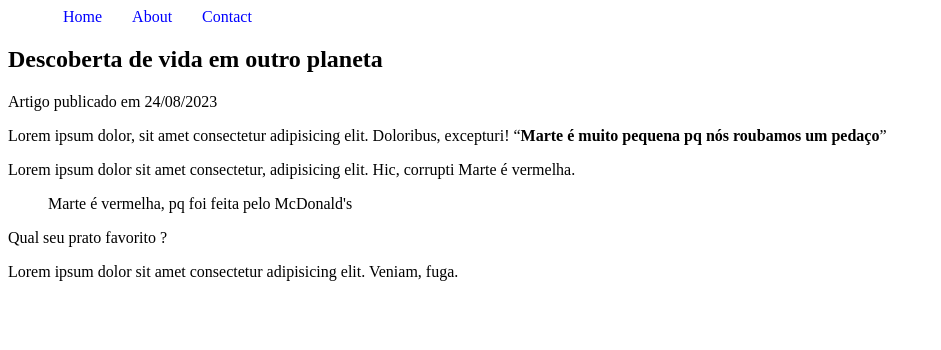
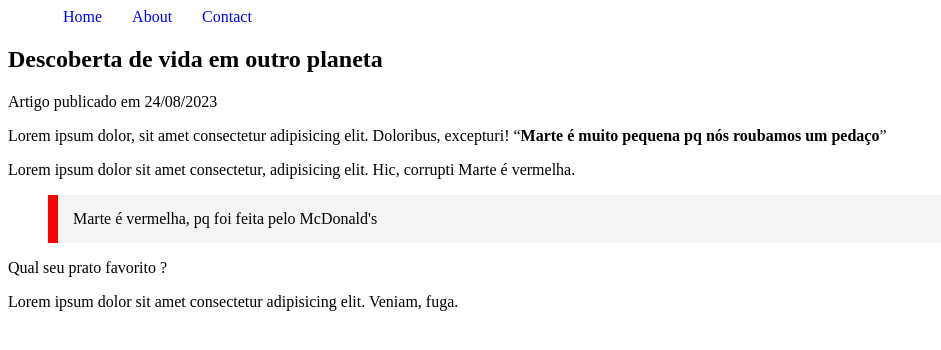
Before and after one commit to codedennis/DIOexercises, a plain HTML site: page HTML-Developer/Ampliando-Conhecimento-HTML/Entendendo-HTML-Semantico/index.html in a window 1280 px wide. Shown: the whole page, without its empty margins (0-941 px from the left). Drawn offline with Linux system fonts and the light colour scheme.

Commit message:
fix: Arrumando bug da página HTML

```diff
--- a/HTML-Developer/Ampliando-Conhecimento-HTML/Entendendo-HTML-Semantico/style.css
+++ b/HTML-Developer/Ampliando-Conhecimento-HTML/Entendendo-HTML-Semantico/style.css
@@ -13,3 +13,8 @@ nav ul li a:hover{
     color: white;
     background-color: blue;
 }
+blockquote {
+    background: #f5f5f5;
+    padding: 15px;
+    border-left: solid red 10px;
+}
```
Also changed, not shown: HTML-Developer/Ampliando-Conhecimento-HTML/Entendendo-HTML-Semantico/index.html (renamed from HTML-Developer/Ampliando-Conhecimento-HTML/Entendendo-HTML-Semantico/semantic.html).
